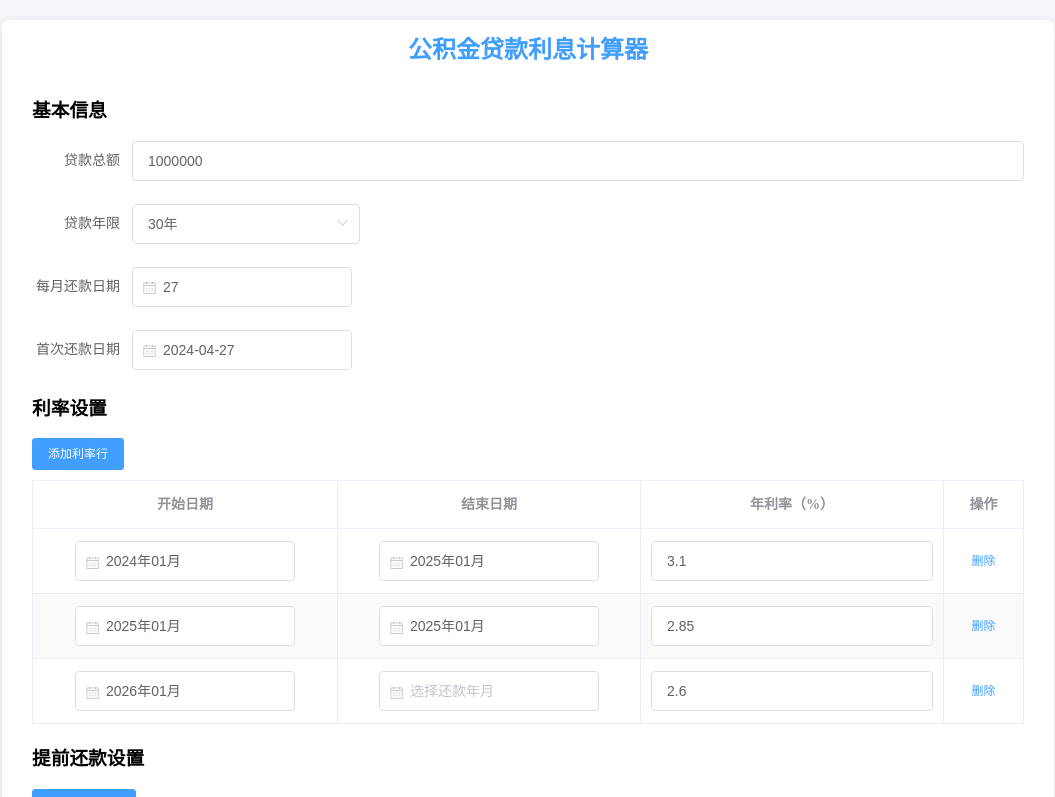
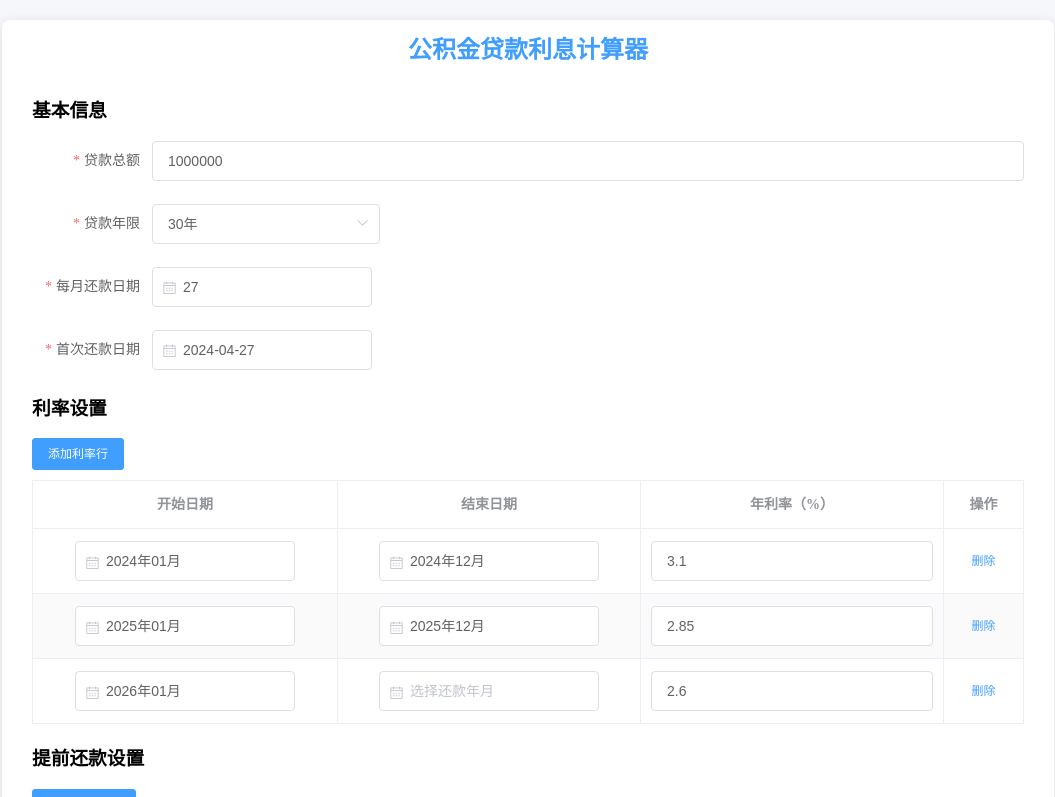
Before and after one commit to kong0836/budget-web, a Vue app: page /housing-fund in a window 1280 px wide. Shown: the top 797 px of the page, without its empty margins (112-1167 px from the left). Built offline with nearby package versions, Linux system fonts and the light colour scheme; what v-jsoneditor would draw is missing.

Commit message:
feat: 代码优化

```diff
--- a/src/views/housing-fund.vue
+++ b/src/views/housing-fund.vue
@@ -7,7 +7,8 @@
       <el-form
           ref="basicForm"
           :label-width="LABEL_WIDTH"
-          :model="basicForm">
+          :model="basicForm"
+          :rules="basicFormRules">
         <el-form-item label="贷款总额" prop="loanAmount">
           <el-input
               v-model="basicForm.loanAmount"
@@ -109,7 +110,8 @@
       <el-button
           size="small"
           type="primary"
-          @click="handleAddPrepayment">添加提前还款
+          @click="handleAddPrepayment">
+        添加提前还款
       </el-button>
       <el-table
           :data="prepaymentList"
@@ -351,6 +353,7 @@
 import { Component, Vue } from "vue-property-decorator";
 import moment from 'moment';
 import { cloneDeep } from "lodash";
+import { Form } from "element-ui";
 
 /**
  * 基本贷款信息接口定义
@@ -403,8 +406,8 @@ const DEFAULT_BASIC_INFO: Partial<BasicInfo> = {
  * 默认利率列表配置
  */
 const DEFAULT_RATE_LIST: RateListItem[] = [
-  { startDate: '2024-01', endDate: '2025-01', fixedRate: 3.1 },
-  { startDate: '2025-01', endDate: '2025-01', fixedRate: 2.85 },
+  { startDate: '2024-01', endDate: '2024-12', fixedRate: 3.1 },
+  { startDate: '2025-01', endDate: '2025-12', fixedRate: 2.85 },
   { startDate: '2026-01', endDate: '', fixedRate: 2.6 },
 ];
 
@@ -435,9 +438,15 @@ const DEFAULT_RESET_PREPAYMENT_LIST: Prepayment[] = [
 @Component
 export default class HousingFund extends Vue {
   // 表单标签宽度
-  LABEL_WIDTH = '100px';
+  LABEL_WIDTH = '120px';
   // 基本贷款信息表单数据
   basicForm: Partial<BasicInfo> = cloneDeep(DEFAULT_BASIC_INFO);
+  basicFormRules = {
+    loanAmount: { required: true, message: '请输入贷款总额', trigger: 'blur' },
+    loanYears: { required: true, message: '请选择贷款年限', trigger: 'change' },
+    repaymentDate: { required: true, message: '请输入每月还款日期', trigger: 'blur' },
+    startDate: { required: true, message: '请输入首次还款日期', trigger: 'blur' },
+  };
   // 利率列表数据
   rateList: RateListItem[] = cloneDeep(DEFAULT_RATE_LIST);
   // 贷款年限选项
@@ -1051,7 +1060,6 @@ export default class HousingFund extends Vue {
    * @returns 格式化后的货币字符串（带¥符号和千位分隔符）
    */
   handleFormatCurrency(amount = 0): string {
-    console.log('formatCurrency', amount);
     // 确保amount是数字类型
     const numAmount = Number(amount);
     // 检查是否为有效数字，如果不是则使用0作为默认值
@@ -1109,23 +1117,17 @@ export default class HousingFund extends Vue {
   /**
    * 主计算函数，整合所有计算逻辑
    */
-  handleCalculate(): void {
-    // 确保所有提前还款都有计算好的期数
+  async handleCalculate(): Promise<void> {
+    // 基本信息
+    await (this.$refs.basicForm as Form).validate();
+    // 提前还款
     this.prepaymentList.forEach(row => {
       if (row.repaymentDate) {
         row.month = this.handleCalculatePeriod(row.repaymentDate);
       }
     });
-
-    // 验证基本贷款信息
-    if (!this.basicForm.loanAmount || !this.basicForm.loanYears || !this.startYear || !this.startMonth) {
-      this.$message.error('请填写完整的贷款信息');
-      return;
-    }
-
-    // 验证浮动利率设置
+    // 利率设置
     const validRates = this.floatingRates.filter(period => period.startDate && period.rate > 0);
-
     if (validRates.length === 0) {
       this.$message.error('请至少设置一个有效的浮动利率期间');
       return;
@@ -1146,6 +1148,7 @@ export default class HousingFund extends Vue {
     // 计算多次提前还款的影响
     // this.handleCalculatePrepayments();
 
+    console.log('this.actualRepaymentSchedule', this.actualRepaymentSchedule);
     // 根据是否有提前还款选择显示哪种还款计划
     const hasPrepayments = this.prepaymentList.some(p => p.amount > 0);
     if (hasPrepayments && this.actualRepaymentSchedule.length > 0) {
```
Also changed, not shown: 1 other file (tests, documents, lock files or other folders).
